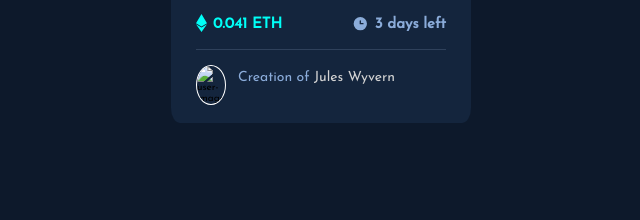
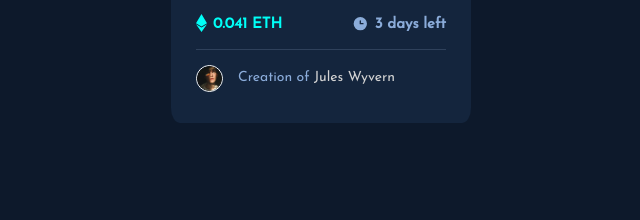
Before and after one commit to Salioun/NFT_Preview_Card_Component, a plain HTML site: page index.html in a window 1280 px wide. Shown: the part 597-817 px from the top of the page, 319-959 px from the left. Drawn offline with Linux system fonts and the light colour scheme; the site is published under a folder, as on GitHub Pages, so addresses that start at the root find nothing.

Commit message:
Editing ReadMe

```diff
--- a/index.html
+++ b/index.html
@@ -44,7 +44,7 @@
         </div>
         <div class="user">
           <div class="user-img-wrapper">
-            <img src="/images/image-avatar.png" alt="user-image">
+            <img src="images/image-avatar.png" alt="user-image">
           </div>
           <p class="user-text">Creation of <a href="#">Jules Wyvern</a></p>
         </div>
```
